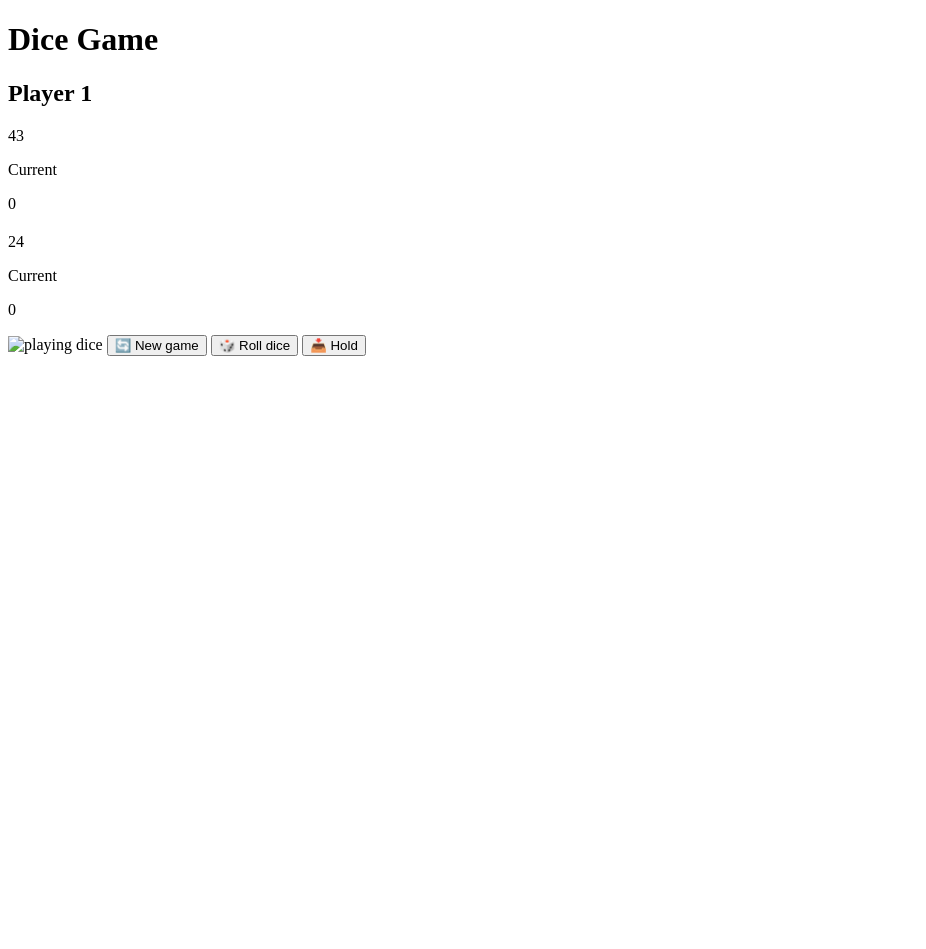
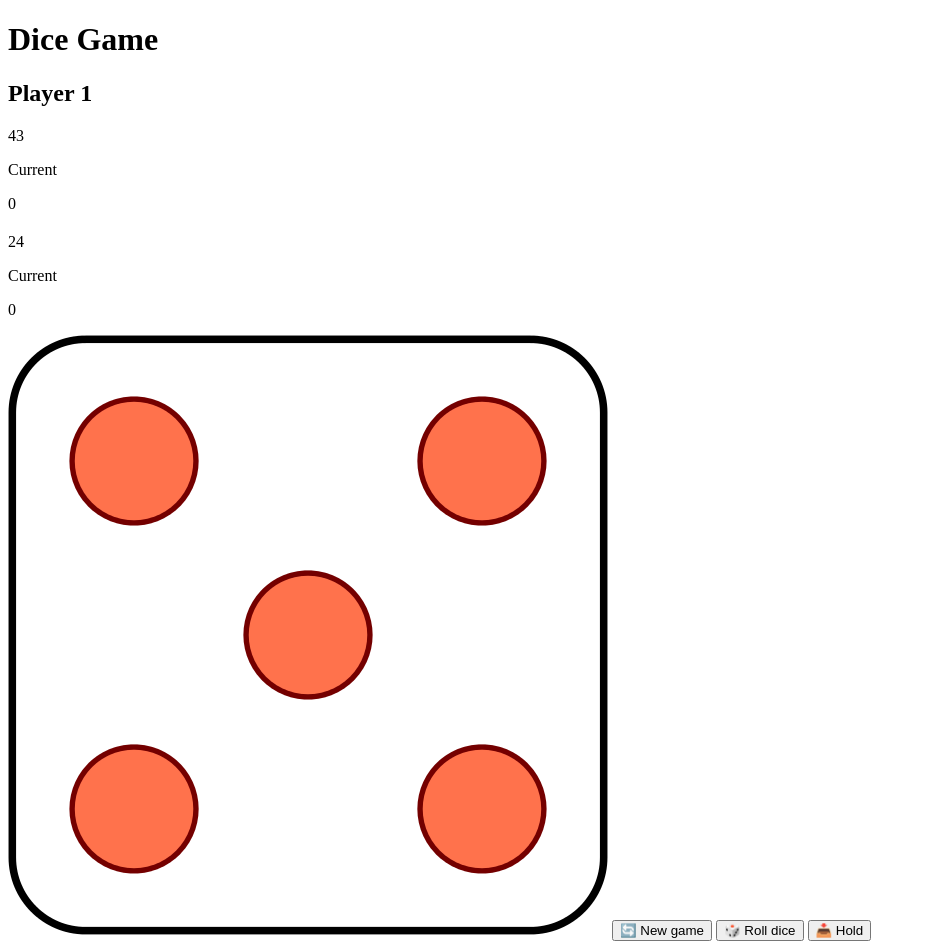
Before and after one commit to Katleho14/dice-game-group-project, a plain HTML site: page index.html in a window 1280 px wide. Shown: the whole page, without its empty margins (0-926 px from the left). Before the commit the page ends 800 px from the top, so only its background shows below. Drawn offline with Linux system fonts and the light colour scheme.

Commit message:
Updated image source in HTML file to use 'dice 5-png.png' image

```diff
--- a/index.html
+++ b/index.html
@@ -27,7 +27,7 @@
             </div>
         </section>
 
-<img src="" alt="playing dice" class="dice">
+<img src="dice 5-png.png" alt="playing dice" class="dice">
         <button class="btn btn--new">🔄 New game</button>
       <button class="btn btn--roll">🎲 Roll dice</button>
       <button class="btn btn--hold">📥 Hold</button>
```
